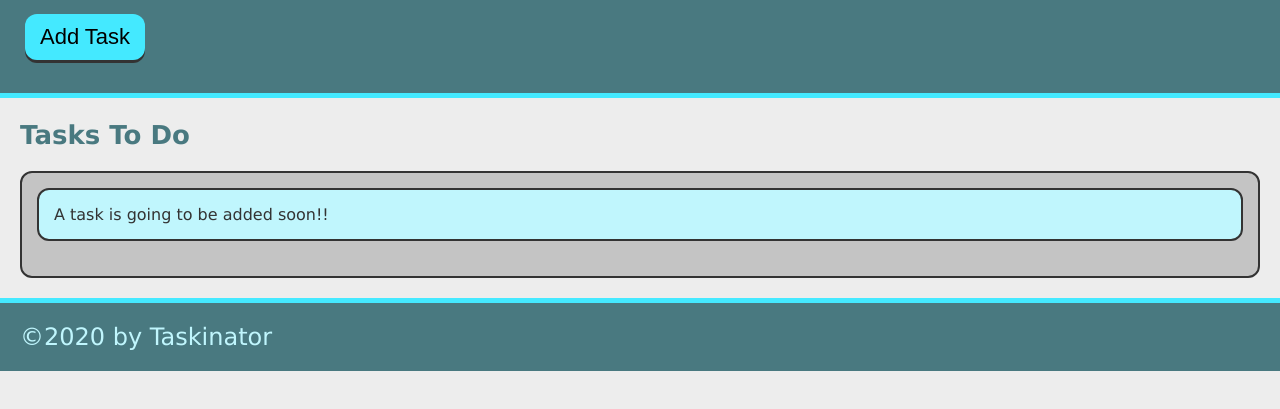
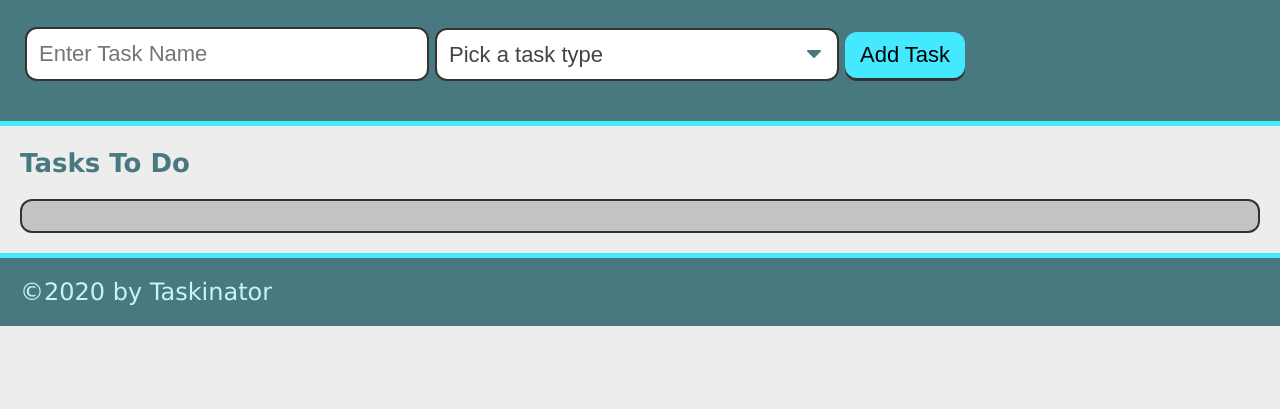
Before and after one commit to BlinkingHeimdall/taskinator, a plain HTML site: page index.html in a window 1280 px wide. Shown: the part 115-524 px from the top of the page. Drawn offline with Linux system fonts and the light colour scheme.

Commit message:
added a form

```diff
--- a/index.html
+++ b/index.html
@@ -14,14 +14,28 @@
     <header>
         <h1 class="page-title">Taskinator</h1>
         <p>Click the button below to add a new task!</p>
-        <button class="btn" id="save-task">Add Task</button>
+        <form id="task-form">
+            <div class="form-group">
+            <input type="text" name="task-name" class="text-input" placeholder="Enter Task Name" />
+            </div>
+            <div class="form-group">
+            <select name="task-type" class="select-dropdown">
+                <option value="" disabled selected>Pick a task type</option>
+                <option value="Print">Print</option>
+                <option value="Web">Web</option>
+                <option value="Mobile">Mobile</option>
+            </select>
+            </div>
+            <div class="form-group">
+            <button class="btn" id="save-task" type="submit">Add Task</button>
+            </div>
+        </form>
     </header>
 
     <main lass="page-content">
         <section class="task-list-wrapper">
         <h2 class="list-title">Tasks To Do</h2>
         <ul class="task-list" id="tasks-to-do">
-            <li class="task-item">A task is going to be added soon!!</li>
         </ul>
         </section>
     </main>
```
Lines whose indentation alone changed are shown as unchanged.
